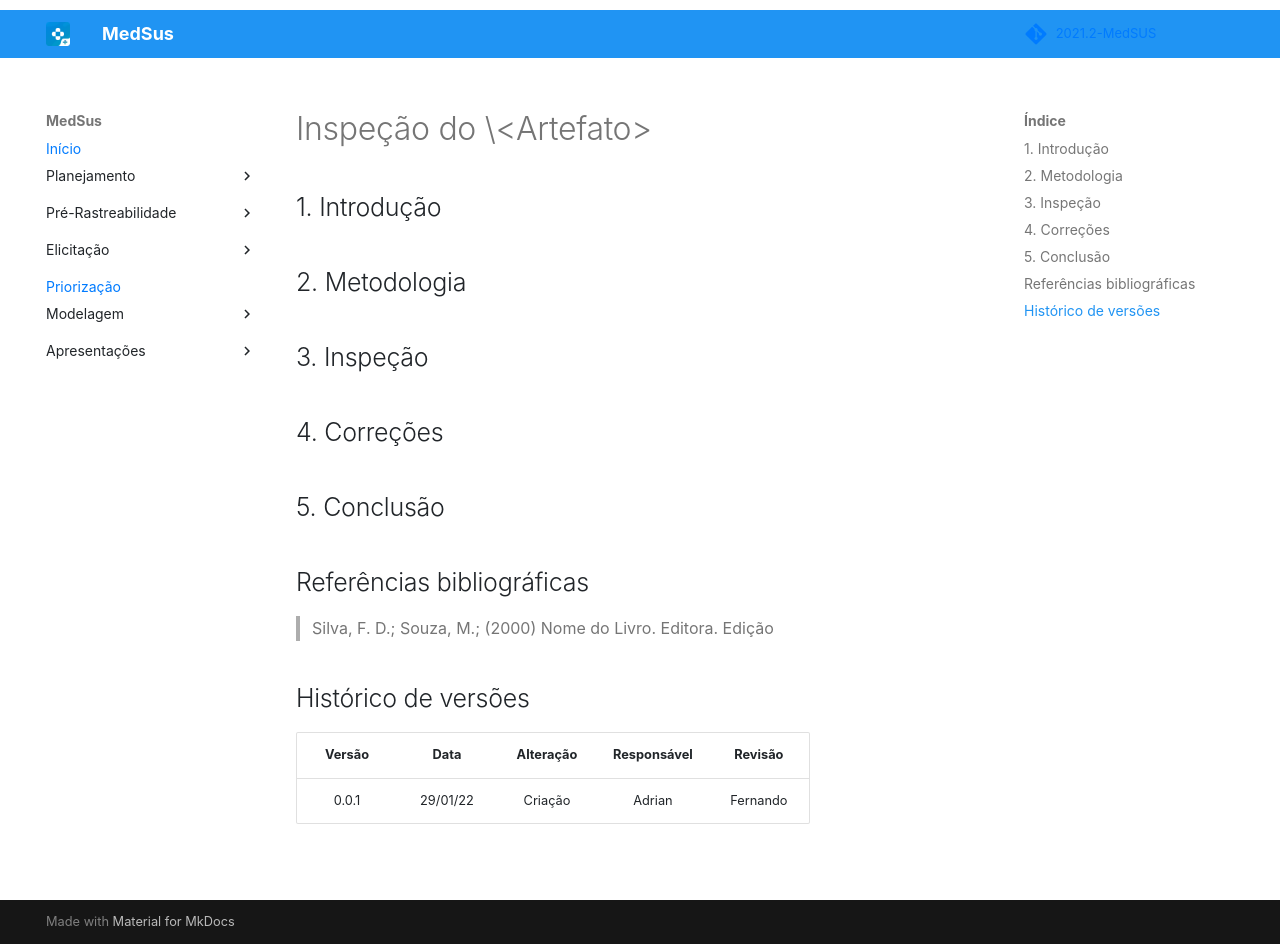
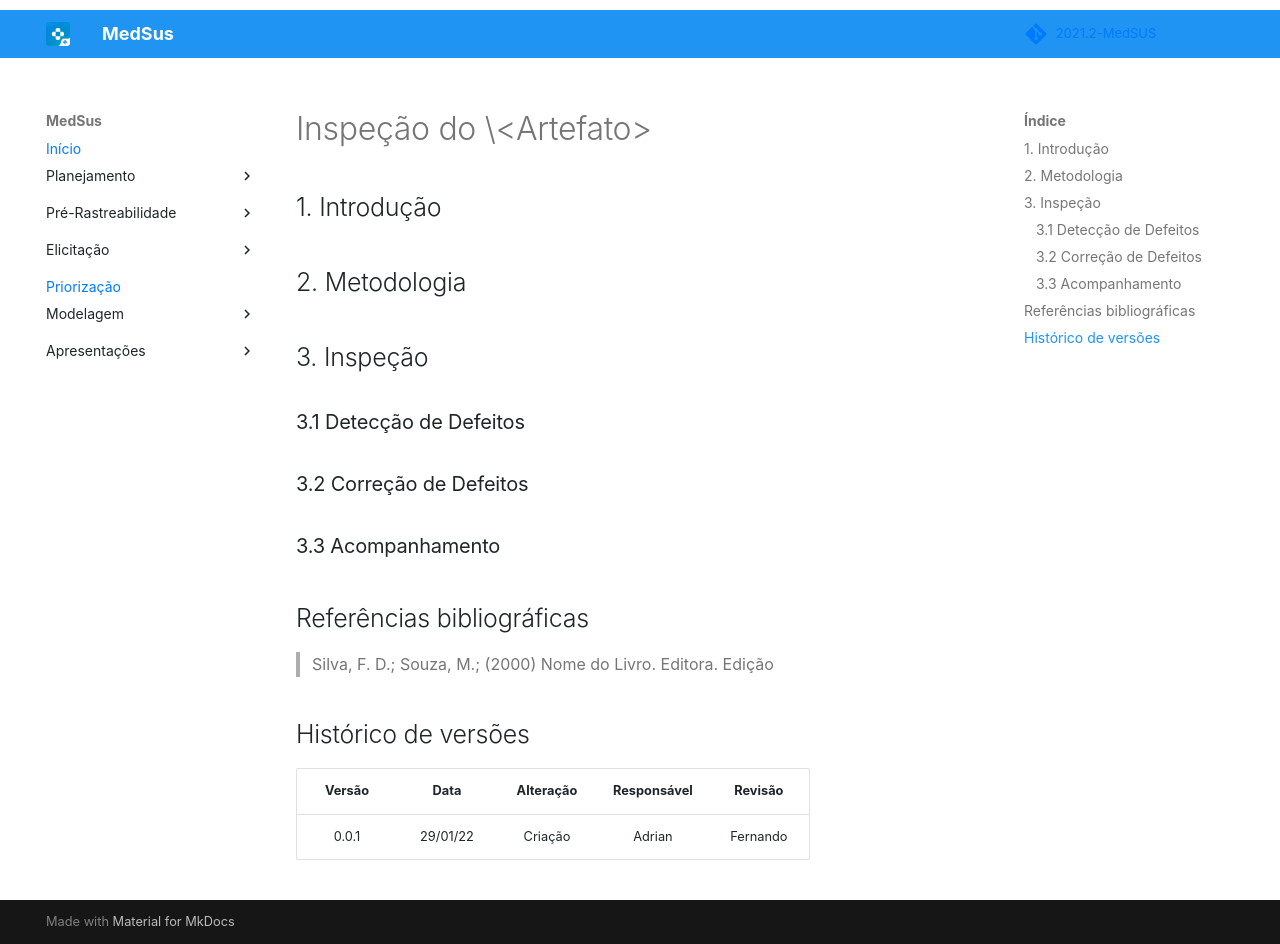
Before and after one commit to Requisitos-de-Software/2021.2-MedSUS, an MkDocs documentation site: the page built from docs/analysis/verification/inspection_template.md, in a window 1280 px wide and 944 px high. Built offline with MkDocs 1.6.1 and Material for MkDocs 9.7.7, drawn with Linux system fonts in a browser that asks for light colours; some web fonts are replaced; comment, search, counter and statistics services are not loaded.

Commit message:
Update inpsection_template.md

```diff
--- a/docs/analysis/verification/inspection_template.md
+++ b/docs/analysis/verification/inspection_template.md
@@ -22,13 +22,24 @@
 
 </p>
 
-## 4. Correções
+### 3.1 Detecção de Defeitos
 
 <p style="text-indent: 20px; text-align: justify">
 
 </p>
 
-## 5. Conclusão
+### 3.2 Correção de Defeitos
+
+<p style="text-indent: 20px; text-align: justify">
+
+</p>
+
+### 3.3 Acompanhamento
+
+<p style="text-indent: 20px; text-align: justify">
+
+</p>
+
 
 ## Referências bibliográficas
 
```
